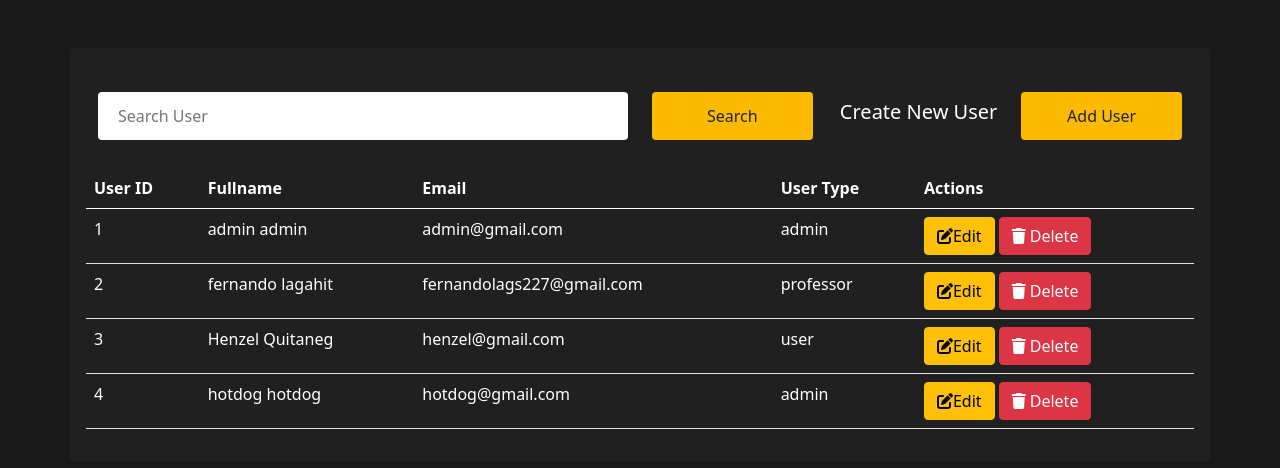
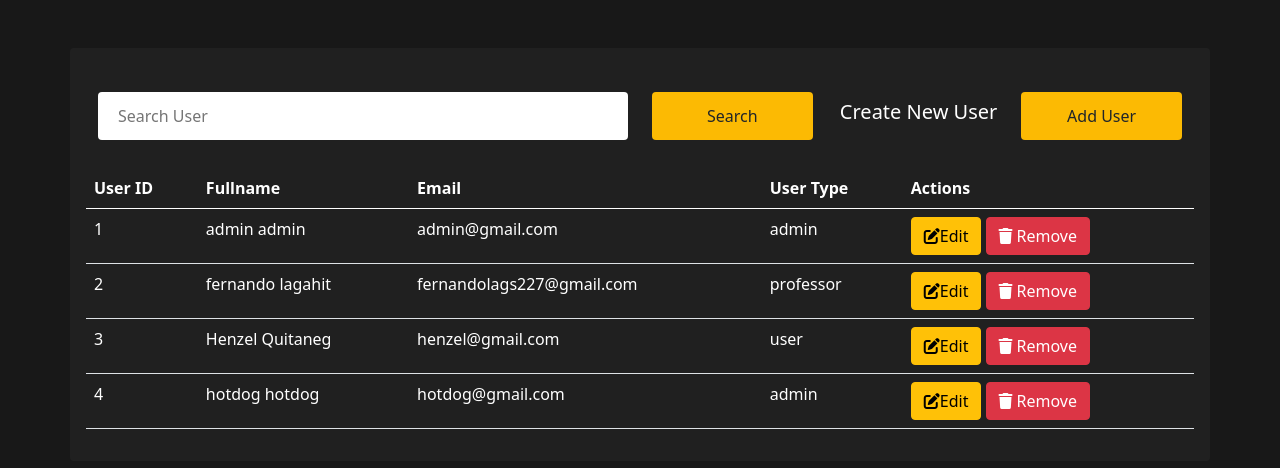
Before and after one commit to henzelss/QuizGuard, a Flask app: page /accounts in a window 1280 px wide. Shown: the part 62-530 px from the top of the page. Run offline with Flask 3, Linux system fonts and the light colour scheme; a user stored in the database is signed in; data comes from the database, SQL or seed files in the repository; some libraries are stand-ins or nearby versions.

Commit message:
change delete prompt to remove

```diff
--- a/website/templates/accounts.html
+++ b/website/templates/accounts.html
@@ -37,20 +37,21 @@
                     <!-- pass the acc.id on the href to get the profile you want to edit-->
                     <a href="{{ url_for('auth.edit', user_id=acc.id) }}" class="btn btn-warning"><i class="fa-solid fa-pen-to-square"></i>Edit</a>
                     <!-- Button trigger modal -->
-                    <button type="button" class="btn btn-danger" data-bs-toggle="modal" data-bs-target="#deleteModal{{ acc.id }}"><i class="fa-solid fa-trash me-1"></i>Delete</button>
+                    <button type="button" class="btn btn-danger" data-bs-toggle="modal" data-bs-target="#deleteModal{{ acc.id }}"><i class="fa-solid fa-trash me-1"></i>Remove</button>
                     <!-- Modal -->
                     <div class="modal fade" id="deleteModal{{ acc.id }}" tabindex="-1" aria-labelledby="deleteModal" aria-hidden="true">
                       <div class="modal-dialog">
                         <div class="modal-content bg-night">
                           <div class="modal-header">
-                            <h5 class="modal-title" id="deleteModal">Delete Account</h5>
+                            <h5 class="modal-title" id="deleteModal">Remove Account</h5>
                             <button type="button" class="btn-close bg-danger" data-bs-dismiss="modal" aria-label="Close"></button>
                           </div>
                           <div class="modal-body">
-                            Are you sure you want to delete<p>{{ acc.firstname}}&nbsp;{{ acc.lastname}} account?</p>
+                            Removing this account will result of permanent removal of all data associated with this account: <p>{{ acc.firstname}}&nbsp;{{ acc.lastname}}</p>
+                            Are you sure you want to remove this account?
                           </div>
                           <div class="modal-footer">
-                            <a href="{{ url_for('auth.delete', user_id=acc.id) }}" class="btn btn-danger"><i class="fa-solid fa-trash me-1"></i>Delete</a>
+                            <a href="{{ url_for('auth.delete', user_id=acc.id) }}" class="btn btn-danger"><i class="fa-solid fa-trash me-1"></i>Remove</a>
                           </div>
                         </div>
                       </div>
```
